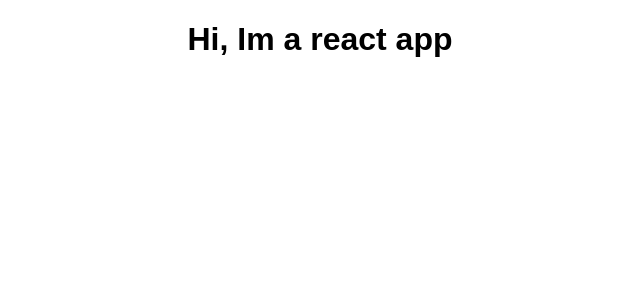
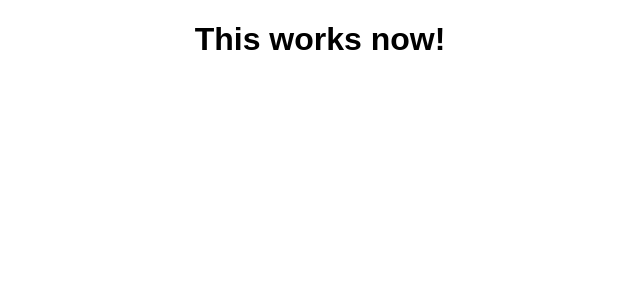
Before and after one commit to Ukabix/react-complete-guide-project1, a React (Create React App) app: page / in a window 1280 px wide. Shown: the top 300 px of the page, without its empty margins (320-960 px from the left). Built offline with nearby package versions, Linux system fonts and the light colour scheme.

Commit message:
Update App.js

```diff
--- a/src/App.js
+++ b/src/App.js
@@ -3,11 +3,12 @@ import './App.css';
 
 class App extends Component {
   render() {
-    return (
-      <div className="App">
-        <h1>Hi, Im a react app</h1>
-      </div>
-    );
+    // return (
+    //   <div className="App">
+    //     <h1>Hi, Im a react app</h1>
+    //   </div>
+    // );
+  return React.createElement('div', {className: 'App'}, React.createElement('h1', null, 'This works now!'));
   }
 }
 
```
